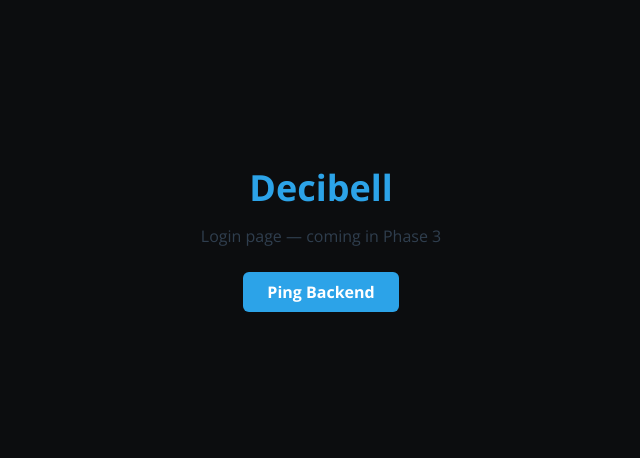
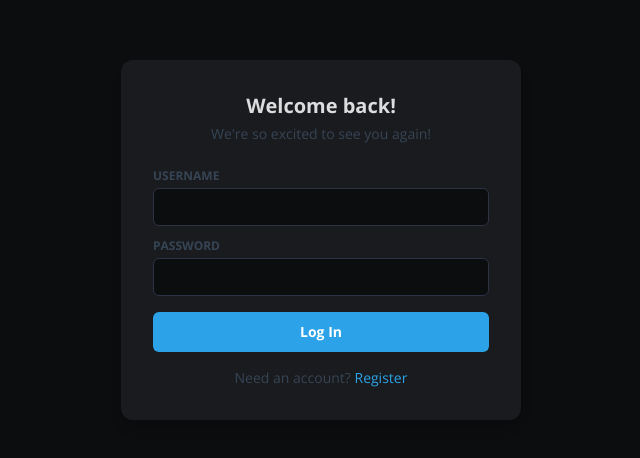
Before and after one commit to sunkhan/decibell, a React (Vite) app in the folder tauri-client/: page /login in a window 1280 px wide. Shown: the part 160-618 px from the top of the page, without its empty margins (319-959 px from the left). Built offline with nearby package versions, Linux system fonts and the light colour scheme.

Commit message:
feat: add LoginPage with auth events and shared hooks

```diff
--- a/tauri-client/src/App.tsx
+++ b/tauri-client/src/App.tsx
@@ -1,7 +1,6 @@
 import { BrowserRouter, Routes, Route, Navigate } from "react-router-dom";
 import AppLayout from "./layouts/AppLayout";
-import LoginPage from "./pages/LoginPage";
-import HomePage from "./pages/HomePage";
+import LoginPage from "./features/auth/LoginPage";
 import SettingsPage from "./pages/SettingsPage";
 import { useAuthStore } from "./stores/authStore";
 
@@ -23,7 +22,9 @@ export default function App() {
             path="/"
             element={
               <ProtectedRoute>
-                <HomePage />
+                <div className="flex h-full w-full items-center justify-center text-text-muted">
+                  Main layout coming next...
+                </div>
               </ProtectedRoute>
             }
           />
--- /dev/null
+++ b/tauri-client/src/features/auth/LoginPage.tsx
@@ -0,0 +1,146 @@
+import { useState } from "react";
+import { invoke } from "@tauri-apps/api/core";
+import { useAuthStore } from "../../stores/authStore";
+import { useAuthEvents } from "./useAuthEvents";
+
+export default function LoginPage() {
+  useAuthEvents();
+
+  const [mode, setMode] = useState<"login" | "register">("login");
+  const [username, setUsername] = useState("");
+  const [password, setPassword] = useState("");
+  const [email, setEmail] = useState("");
+
+  const isLoggingIn = useAuthStore((s) => s.isLoggingIn);
+  const loginError = useAuthStore((s) => s.loginError);
+  const isRegistering = useAuthStore((s) => s.isRegistering);
+  const registerResult = useAuthStore((s) => s.registerResult);
+
+  const handleLogin = async () => {
+    useAuthStore.getState().setLoggingIn(true);
+    try {
+      await invoke("login", { username, password });
+    } catch (err) {
+      useAuthStore.getState().setLoginError(String(err));
+    }
+  };
+
+  const handleRegister = async () => {
+    useAuthStore.getState().setRegistering(true);
+    try {
+      await invoke("register", { username, email, password });
+    } catch (err) {
+      useAuthStore.getState().setRegisterResult({
+        success: false,
+        message: String(err),
+      });
+    }
+  };
+
+  const handleSubmit = (e: React.FormEvent) => {
+    e.preventDefault();
+    if (mode === "login") handleLogin();
+    else handleRegister();
+  };
+
+  const isLoading = mode === "login" ? isLoggingIn : isRegistering;
+
+  return (
+    <div className="flex h-screen w-screen items-center justify-center bg-bg-primary">
+      <form
+        onSubmit={handleSubmit}
+        className="w-full max-w-[400px] rounded-xl bg-bg-secondary p-8 shadow-lg"
+      >
+        <h1 className="mb-1 text-center text-xl font-bold text-text-primary">
+          {mode === "login" ? "Welcome back!" : "Create an account"}
+        </h1>
+        <p className="mb-6 text-center text-sm text-text-muted">
+          {mode === "login"
+            ? "We're so excited to see you again!"
+            : "Join the conversation"}
+        </p>
+
+        <label className="mb-1 block text-xs font-semibold uppercase text-text-muted">
+          Username
+        </label>
+        <input
+          type="text"
+          value={username}
+          onChange={(e) => setUsername(e.target.value)}
+          className="mb-3 w-full rounded-md border border-border bg-bg-primary px-3 py-2 text-sm text-text-primary outline-none transition-colors focus:border-accent"
+          required
+        />
+
+        {mode === "register" && (
+          <>
+            <label className="mb-1 block text-xs font-semibold uppercase text-text-muted">
+              Email
+            </label>
+            <input
+              type="email"
+              value={email}
+              onChange={(e) => setEmail(e.target.value)}
+              className="mb-3 w-full rounded-md border border-border bg-bg-primary px-3 py-2 text-sm text-text-primary outline-none transition-colors focus:border-accent"
+              required
+            />
+          </>
+        )}
+
+        <label className="mb-1 block text-xs font-semibold uppercase text-text-muted">
+          Password
+        </label>
+        <input
+          type="password"
+          value={password}
+          onChange={(e) => setPassword(e.target.value)}
+          className="mb-4 w-full rounded-md border border-border bg-bg-primary px-3 py-2 text-sm text-text-primary outline-none transition-colors focus:border-accent"
+          required
+        />
+
+        <button
+          type="submit"
+          disabled={isLoading}
+          className="flex w-full items-center justify-center rounded-md bg-accent py-2.5 text-sm font-semibold text-white transition-colors hover:bg-accent-hover active:bg-accent-pressed disabled:opacity-50"
+        >
+          {isLoading ? (
+            <svg className="h-5 w-5 animate-spin" viewBox="0 0 24 24" fill="none">
+              <circle cx="12" cy="12" r="10" stroke="currentColor" strokeWidth="3" className="opacity-25" />
+              <path d="M4 12a8 8 0 018-8" stroke="currentColor" strokeWidth="3" strokeLinecap="round" className="opacity-75" />
+            </svg>
+          ) : mode === "login" ? (
+            "Log In"
+          ) : (
+            "Register"
+          )}
+        </button>
+
+        {loginError && (
+          <p className="mt-3 text-center text-sm text-error">{loginError}</p>
+        )}
+        {registerResult && (
+          <p className={`mt-3 text-center text-sm ${registerResult.success ? "text-success" : "text-error"}`}>
+            {registerResult.message}
+          </p>
+        )}
+
+        <p className="mt-4 text-center text-sm text-text-muted">
+          {mode === "login" ? (
+            <>
+              Need an account?{" "}
+              <button type="button" onClick={() => setMode("register")} className="text-accent hover:underline">
+                Register
+              </button>
+            </>
+          ) : (
+            <>
+              Already have an account?{" "}
+              <button type="button" onClick={() => setMode("login")} className="text-accent hover:underline">
+                Log In
+              </button>
+            </>
+          )}
+        </p>
+      </form>
+    </div>
+  );
+}
--- /dev/null
+++ b/tauri-client/src/features/auth/useAuthEvents.ts
@@ -0,0 +1,38 @@
+import { useEffect } from "react";
+import { listen } from "@tauri-apps/api/event";
+import { useAuthStore } from "../../stores/authStore";
+import { useNavigate } from "react-router-dom";
+
+export function useAuthEvents() {
+  const navigate = useNavigate();
+
+  useEffect(() => {
+    const unlistenSuccess = listen<{ username: string }>(
+      "login_succeeded",
+      (event) => {
+        useAuthStore.getState().login(event.payload.username);
+        navigate("/");
+      }
+    );
+
+    const unlistenFailed = listen<{ message: string }>(
+      "login_failed",
+      (event) => {
+        useAuthStore.getState().setLoginError(event.payload.message);
+      }
+    );
+
+    const unlistenRegister = listen<{ success: boolean; message: string }>(
+      "register_responded",
+      (event) => {
+        useAuthStore.getState().setRegisterResult(event.payload);
+      }
+    );
+
+    return () => {
+      unlistenSuccess.then((fn) => fn());
+      unlistenFailed.then((fn) => fn());
+      unlistenRegister.then((fn) => fn());
+    };
+  }, [navigate]);
+}
--- a/tauri-client/src/pages/HomePage.tsx
+++ /dev/null
@@ -1,10 +0,0 @@
-export default function HomePage() {
-  return (
-    <div className="flex h-full w-full items-center justify-center">
-      <div className="text-center">
-        <h1 className="text-2xl font-bold mb-2">Home</h1>
-        <p className="text-text-muted">Main app view — coming in Phase 3</p>
-      </div>
-    </div>
-  );
-}
--- a/tauri-client/src/pages/LoginPage.tsx
+++ /dev/null
@@ -1,29 +0,0 @@
-import { useState } from "react";
-import { invoke } from "@tauri-apps/api/core";
-
-export default function LoginPage() {
-  const [pingResult, setPingResult] = useState<string>("");
-
-  async function handlePing() {
-    const result = await invoke<string>("ping");
-    setPingResult(result);
-  }
-
-  return (
-    <div className="flex h-full w-full items-center justify-center">
-      <div className="text-center">
-        <h1 className="text-4xl font-bold text-accent mb-4">Decibell</h1>
-        <p className="text-text-muted mb-6">Login page — coming in Phase 3</p>
-        <button
-          onClick={handlePing}
-          className="rounded-md bg-accent px-6 py-2 text-white font-bold hover:bg-accent-hover active:bg-accent-pressed transition-colors"
-        >
-          Ping Backend
-        </button>
-        {pingResult && (
-          <p className="mt-4 text-success">Backend says: {pingResult}</p>
-        )}
-      </div>
-    </div>
-  );
-}
```
